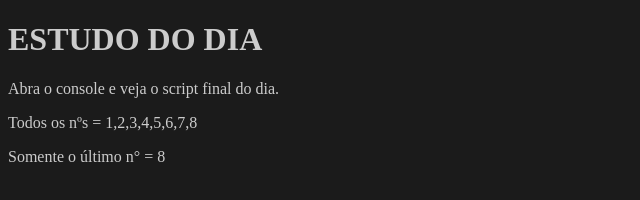
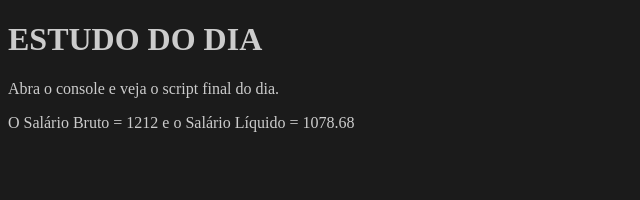
Before and after one commit to GamerCleanVic/javascript, a plain HTML site: page index.html in a window 1280 px wide. Shown: the whole page, without its empty margins (0-640 px from the left). Drawn offline with Linux system fonts and the light colour scheme.

Commit message:
+LogicaSalario

```diff
--- a/index.html
+++ b/index.html
@@ -18,13 +18,18 @@
 		/*	p1.insertAdjacentHTML("afterend","<div style='border:2px solid #ccc; color:#ccc; padding:2px; width:100px; text-align:center;'>"+num1+" + "+i+" = "+(num1 + i)+"</div>"+"<br>"); */
 			/*console.log(num1+" + "+i+" = "+(num1 + i)); */
 
-	/* Array - Unshift */
-	const numeros = [5,6,7,8]
-	const novoTamanho = numeros.unshift(1,2,3,4);
-	console.log("Todos os nºs = "+numeros)
-	console.log("Somente o último n° = "+novoTamanho)
-	p1.insertAdjacentHTML("afterend","Todos os nºs = "+numeros+"<br>");
-	p2.insertAdjacentHTML("afterend","Somente o último n° = "+novoTamanho);
+	/* LÓGICA / ALGORITMO - SALÁRIOS */
+	/*const bebidas = ["Café","Suco de Laranja"]*/
+	let ht = 160;
+	let ha = 1212 / 160;
+	let d = (1212 * 11)/100;
+	let sb = ht * ha;
+	let sL = sb - d;
+
+	console.log("O Salário Bruto = "+sb+" e o Salário Líquido = "+sL);
+	p1.insertAdjacentHTML("afterend","O Salário Bruto = "+sb+" e o Salário Líquido = "+sL);
+	/* console.log("Somente o último o 1º nº = "+elemRemovido) */
+	/*p2.insertAdjacentHTML("afterend","Somente o último o 1º nº = "+elemRemovido); */
 
 	</script>
 </body>
```
